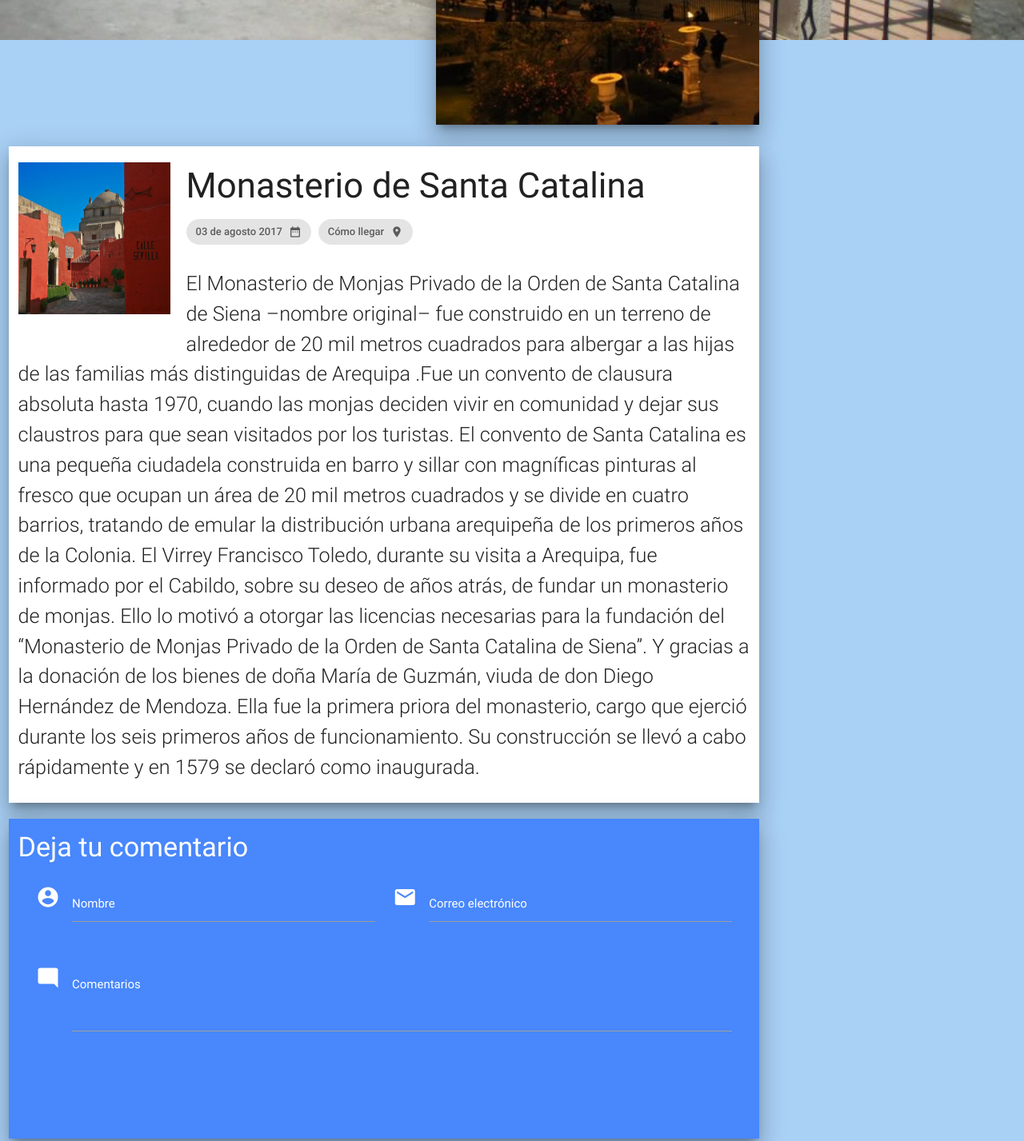
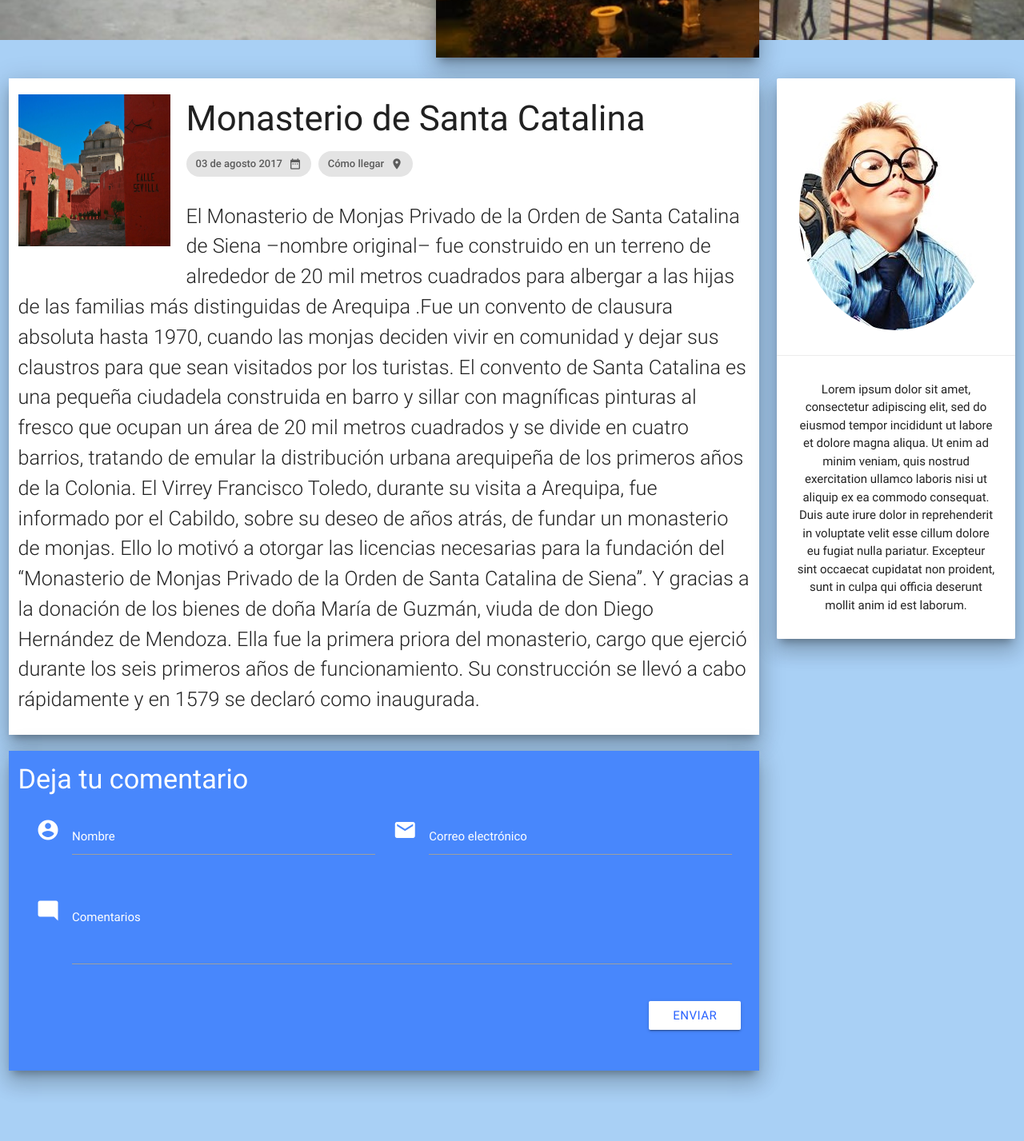
Before and after one commit to Mauro41/BlogTurismo, a plain HTML site: page index.html in a window 1280 px wide. Shown: the part 1060-2487 px from the top of the page at 80% size. After the commit the page ends 2439 px from the top, so only its background shows below. Drawn offline with nearby package versions, Linux system fonts and the light colour scheme.

Commit message:
Agregado comentario de autor

```diff
--- a/css/estilos.css
+++ b/css/estilos.css
@@ -56,6 +56,10 @@ h1 {
   height: 400px;
 }
 
+.autor {
+  margin-top: 0px !important;
+}
+
 .input-field label {
     color: white;
   }
--- a/index.html
+++ b/index.html
@@ -30,7 +30,7 @@
                   </div>
               </div>
               <div class="row">
-                  <div class="col s12 m12 l12 hide-on-med-and-down">
+                  <div class="col s12 m12 l12 hide-on-small-only">
                       <h1>POR LAS RUTAS DEL PERU</h1>
                   </div>
               </div>
@@ -38,7 +38,7 @@
         </div>
     </header>
     <div class="row">
-        <div class="col s12 m12 l12 hide-on-med-and-down">
+        <div class="col s12 m12 l12 show-on-small hide-on-med-and-up">
             <h1 class="flow-text">POR LAS RUTAS DEL PERU</h1>
         </div>
     </div>
@@ -111,12 +111,22 @@
                         <label for="textarea1">Comentarios</label>
                       </div>
                     </div>
+                    <div class="row right-align">
+                      <a class="waves-effect waves-light btn white blue-text text-accent-4">ENVIAR</a>
+                    </div>
                   </form>
               </div>
-
-
           </div>
-
+        </div>
+        <div class="col s12 m3 l3">
+          <div class="card white center autor z-depth-5">
+             <div class="card-content black-text">
+                  <img src="img/autor.jpg" class="circle responsive-img" alt=""></img>
+             </div>
+             <div class="card-action center">
+                <p>Lorem ipsum dolor sit amet, consectetur adipiscing elit, sed do eiusmod tempor incididunt ut labore et dolore magna aliqua. Ut enim ad minim veniam, quis nostrud exercitation ullamco laboris nisi ut aliquip ex ea commodo consequat. Duis aute irure dolor in reprehenderit in voluptate velit esse cillum dolore eu fugiat nulla pariatur. Excepteur sint occaecat cupidatat non proident, sunt in culpa qui officia deserunt mollit anim id est laborum.</p>
+             </div>
+           </div>
         </div>
     </div>
   </body>
```
Also changed, not shown: img/autor.jpg (added).
